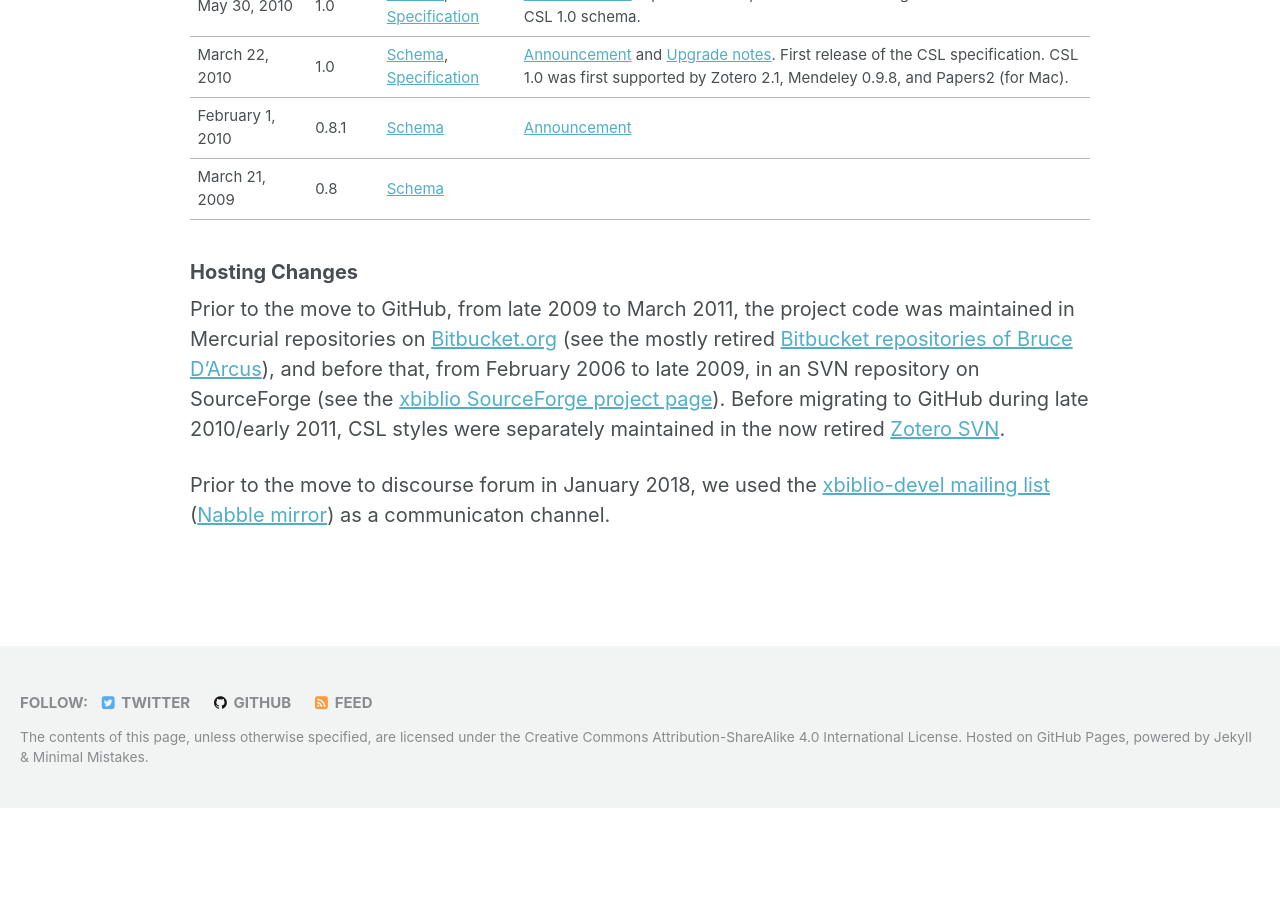
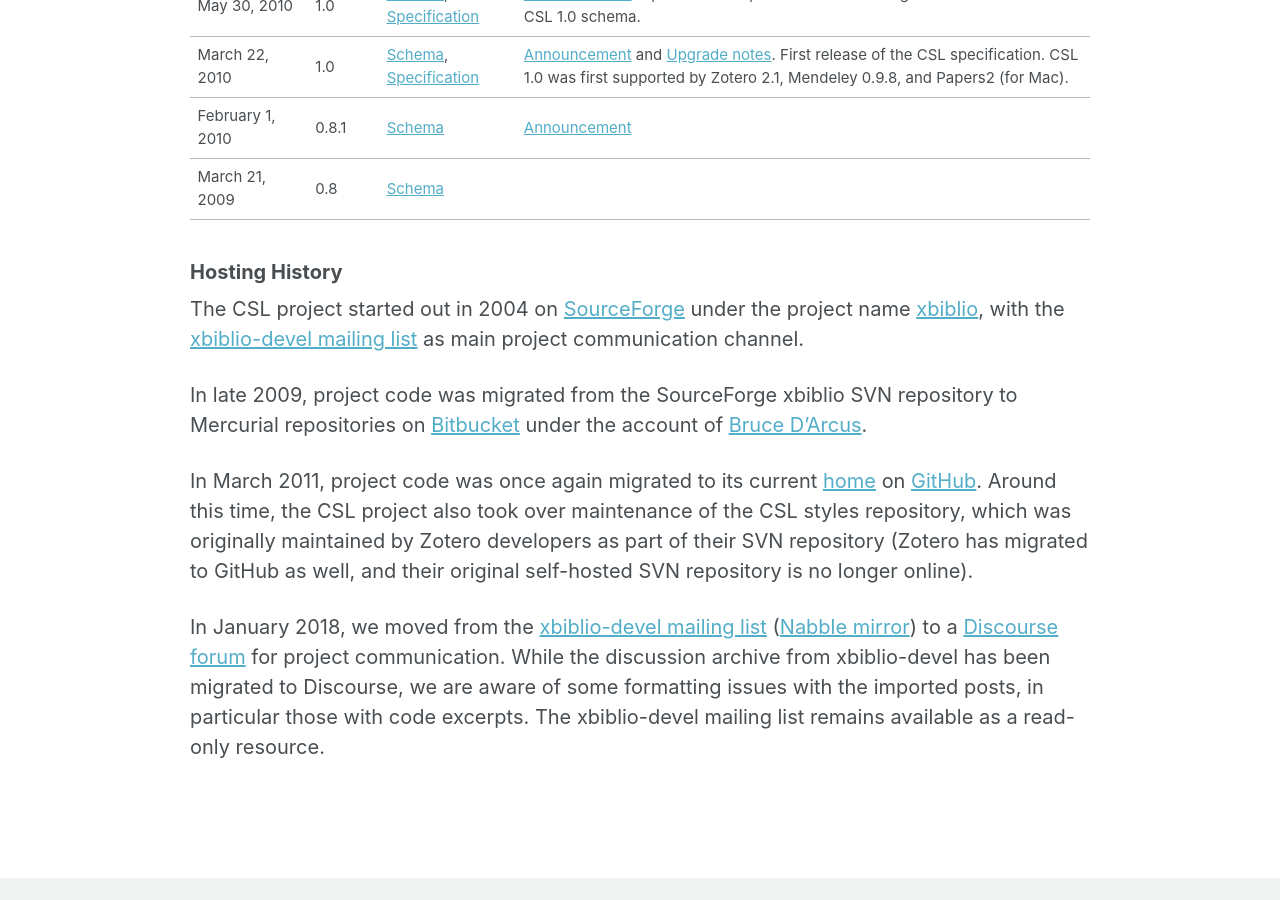
Before and after one commit to citation-style-language/citation-style-language.github.io, a Jekyll site: the page built from _pages/developers.md, in a window 1280 px wide and 900 px high, scrolled down 2812 px. Built offline with Jekyll 4.4.1, drawn with Linux system fonts in a browser that asks for light colours; before the commit the page ends 3620 px from its top, so only the background shows below that; some of the changed text lies outside the part shown.

Commit message:
Update developers.md

```diff
--- a/_pages/developers.md
+++ b/_pages/developers.md
@@ -104,7 +104,7 @@ A similar mapping for Mendeley can be found at <https://service.elsevier.com/app
 Our [governance document](https://github.com/citation-style-language/governance/blob/master/governance.md) describes how we aim to run the CSL project.
 In short, we strive to develop CSL in an open, consensus-seeking way.
 Our goal is to improve scholarly communication by automating the correct formatting of citations, and by stimulating cooperation and compatibility between the different citation software products.
-Our primary communication channel for announcements, discussions, and decision making is the public [discourse forum](https://discourse.citationstyles.org/).
+Our primary communication channel for announcements, discussions, and decision making is the public [Discourse forum](https://discourse.citationstyles.org/).
 We also use the issue trackers of our GitHub repositories to keep track of issues, and while discussions take place there as well, final design decisions are always made in the forum.
 While CSL always has had close ties to Zotero, the two are independent projects.
 Still, many CSL contributors are Zotero users, and the lively [Zotero forums](http://forums.zotero.org/) continue to play an important role in receiving user feedback.
@@ -156,9 +156,12 @@ Still, many CSL contributors are Zotero users, and the lively [Zotero forums](ht
   </tbody>
 </table>
 
-### Hosting Changes
+### Hosting History
 
-Prior to the move to GitHub, from late 2009 to March 2011, the project code was maintained in Mercurial repositories on [Bitbucket.org](https://bitbucket.org/) (see the mostly retired [Bitbucket repositories of Bruce D'Arcus](https://bitbucket.org/bdarcus)), and before that, from February 2006 to late 2009, in an SVN repository on SourceForge (see the [xbiblio SourceForge project page](http://sourceforge.net/projects/xbiblio/)).
-Before migrating to GitHub during late 2010/early 2011, CSL styles were separately maintained in the now retired [Zotero SVN](https://www.zotero.org/trac).
+The CSL project started out in 2004 on [SourceForge](https://sourceforge.net/) under the project name [xbiblio](https://sourceforge.net/projects/xbiblio/), with the [xbiblio-devel mailing list](https://lists.sourceforge.net/lists/listinfo/xbiblio-devel) as main project communication channel.
 
-Prior to the move to discourse forum in January 2018, we used the [xbiblio-devel mailing list](https://lists.sourceforge.net/lists/listinfo/xbiblio-devel) ([Nabble mirror](http://xbiblio-devel.2463403.n2.nabble.com/)) as a communicaton channel.
+In late 2009, project code was migrated from the SourceForge xbiblio SVN repository to Mercurial repositories on [Bitbucket](https://bitbucket.org/) under the account of [Bruce D'Arcus](https://bitbucket.org/bdarcus).
+
+In March 2011, project code was once again migrated to its current [home](https://github.com/citation-style-language/) on [GitHub](https://github.com/). Around this time, the CSL project also took over maintenance of the CSL styles repository, which was originally maintained by Zotero developers as part of their SVN repository (Zotero has migrated to GitHub as well, and their original self-hosted SVN repository is no longer online).
+
+In January 2018, we moved from the [xbiblio-devel mailing list](https://lists.sourceforge.net/lists/listinfo/xbiblio-devel) ([Nabble mirror](http://xbiblio-devel.2463403.n2.nabble.com/)) to a [Discourse forum](https://discourse.citationstyles.org/) for project communication. While the discussion archive from xbiblio-devel has been migrated to Discourse, we are aware of some formatting issues with the imported posts, in particular those with code excerpts. The xbiblio-devel mailing list remains available as a read-only resource.
```
